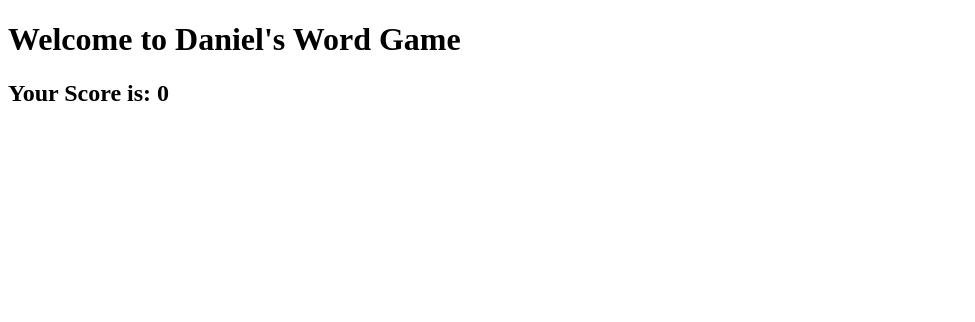
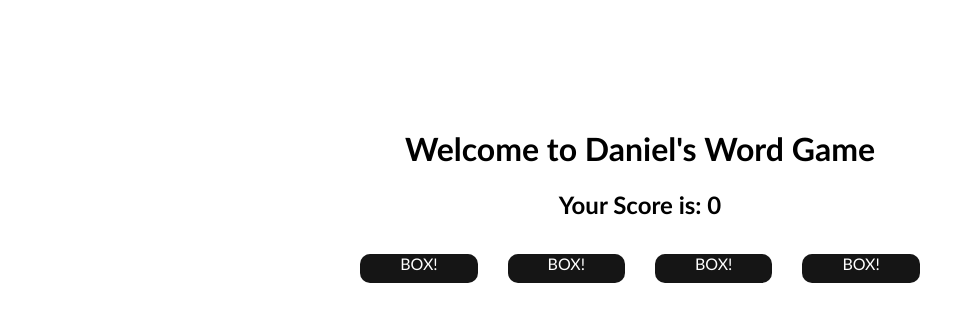
Before and after one commit to DrZimmer/word-association-game, a plain HTML site: page index.html in a window 1280 px wide. Shown: the whole page, without its empty margins (0-975 px from the left). Drawn offline with Linux system fonts and the light colour scheme.

Commit message:
added question box doms with css

```diff
--- a/app.js
+++ b/app.js
@@ -29,9 +29,12 @@ let score = 0
 scoreDisplay.textContent = score
 
 function populateQuestions() {
-  questions.forEach((question) => {
+  questions.forEach(question => {
     const questionBox = document.createElement('div')
     questionBox.classList.add('question-box')
+    questionBox.innerHTML = "BOX!"
     questionDisplay.append(questionBox)
   })
 }
+
+populateQuestions()
--- a/styles.css
+++ b/styles.css
@@ -1,6 +1,21 @@
+.app {
+  font-family: "trebuchet MS";
+  display:flex;
+  justify-content: center;
+  text-align: center;
+  padding: 100px;
+}
+
+.questions {
+  display:flex;
+  flex-wrap: wrap;
+  justify-content: center;
+}
+
 .question-box {
   background-color: rgb(21,21,21);
   margin: 15px;
-  color: white
-
+  color: white;
+  border-radius: 10px;
+  padding: 0 40px 10px 40px;
 }
```
